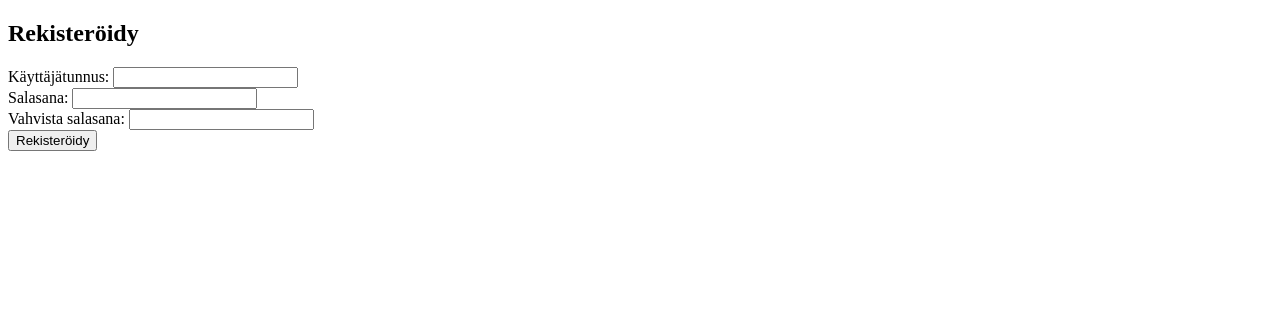
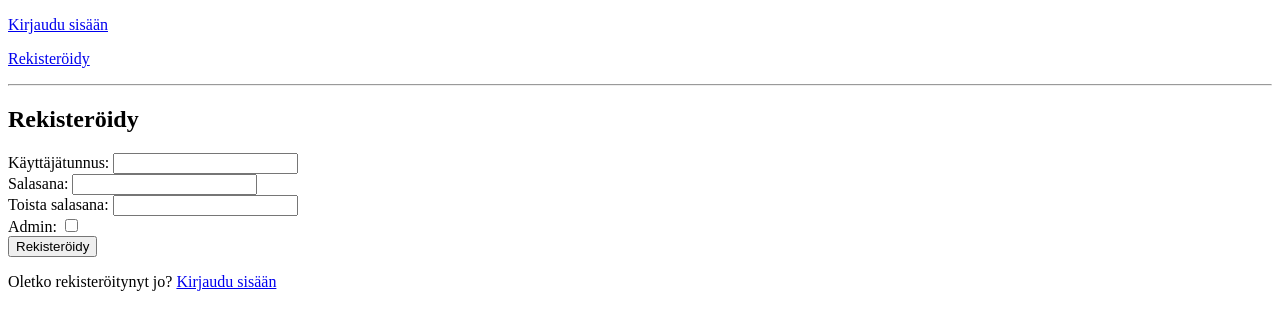
Before and after one commit to MiikkaVaa/Keskustelualusta-X.0, a Flask app: page /register in a window 1280 px wide. Shown: the top 330 px of the page. Run offline with Flask 3, Linux system fonts and the light colour scheme.

Commit message:
Update register.html because of new functions

```diff
--- a/templates/register.html
+++ b/templates/register.html
@@ -1,4 +1,9 @@
 <!DOCTYPE html>
+{% extends "layout.html" %}
+
+{% block title %}Rekisteröidy{% endblock %}
+
+{% block content %}
 
 <h2>Rekisteröidy</h2>
 <form action="/register" method="POST">
@@ -6,7 +11,11 @@
     <br>
     Salasana: <input type="password" name="password1" required>
     <br>
-    Vahvista salasana: <input type="password" name="password2" required>
+    Toista salasana: <input type="password" name="password2" required>
+    <br>
+    Admin: <input type="checkbox" name="is_admin">
     <br>
     <input type="submit" value="Rekisteröidy">
 </form>
+<p>Oletko rekisteröitynyt jo? <a href="/login">Kirjaudu sisään</a></p>
+{% endblock %}
```
